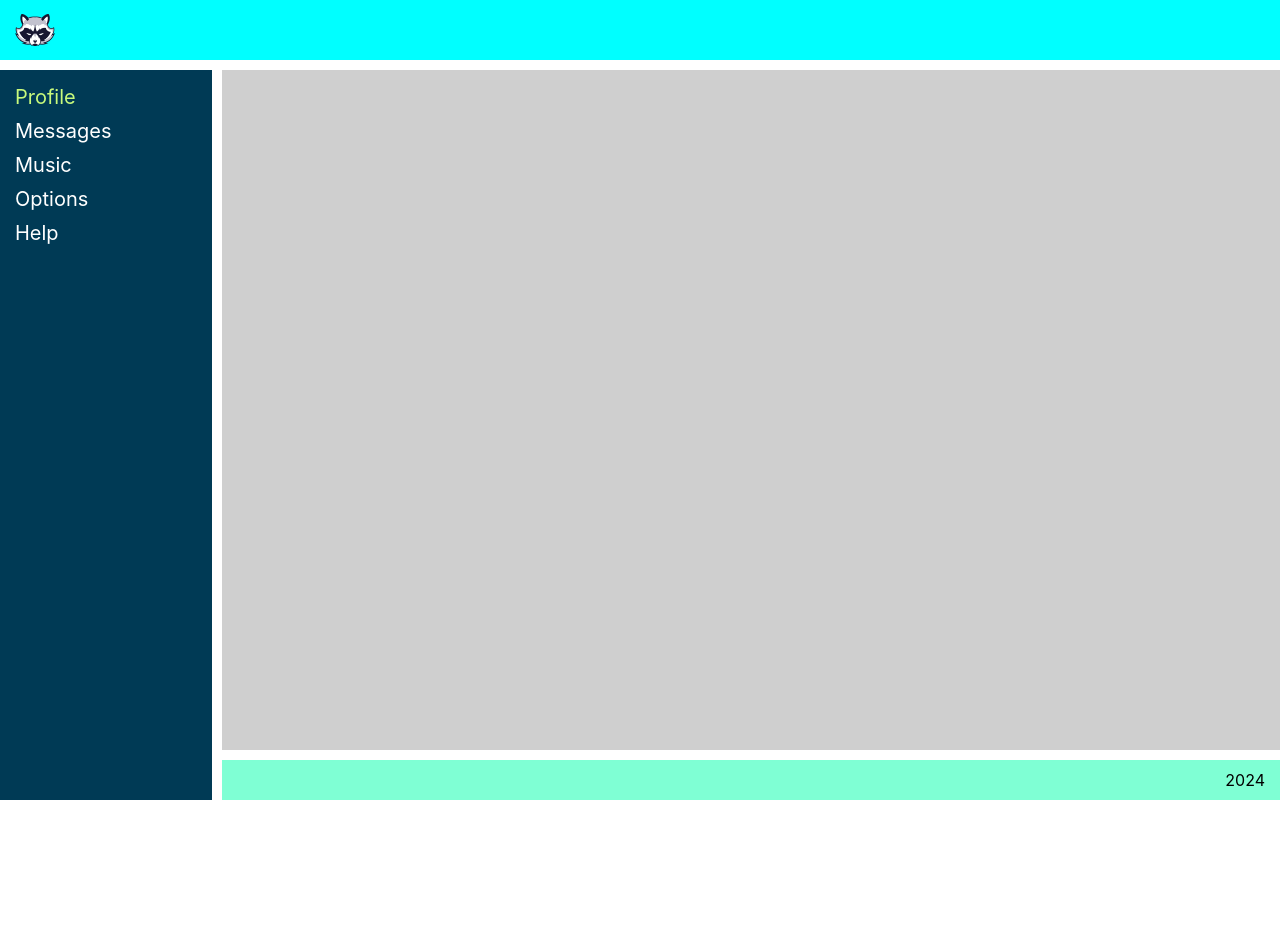
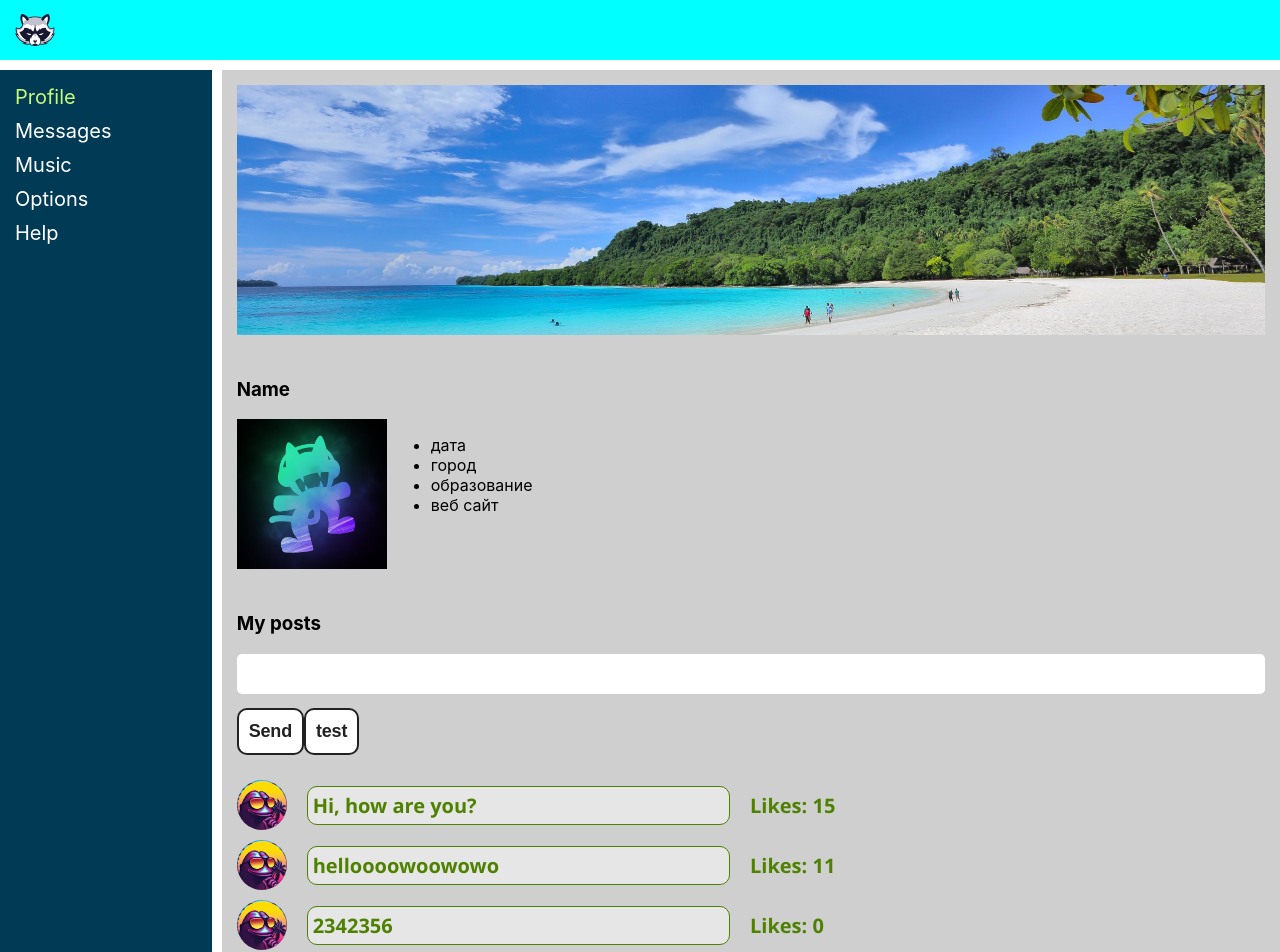
Before and after one commit to prot-alx/first_react_app, a React (Create React App) app: page /profile in a window 1280 px wide. Shown: the top 952 px of the page. Before the commit the page ends 800 px from the top, so only its background shows below. Built offline with nearby package versions, Linux system fonts and the light colour scheme.

Commit message:
Profile via connect// addpost not working

```diff
--- a/src/App.jsx
+++ b/src/App.jsx
@@ -2,8 +2,8 @@ import React from "react";
 import { BrowserRouter, Navigate, Route, Routes } from 'react-router-dom';
 import Header from './components/Header/Header';
 import SidebarContainer from './components/Sidebar/SidebarContainer';
-import Profile from './components/Profile/Profile';
-import Dialogs from './components/Dialogs/Dialogs';
+import ProfileContainer from './components/Profile/ProfileContainer';
+//import Dialogs from './components/Dialogs/Dialogs';
 import Footer from './components/Footer/Footer';
 import Help from './components/Help/Help';
 import Music from './components/Music/Music';
@@ -19,9 +19,9 @@ const App = () => {
         <SidebarContainer />
         <div className={styles.appWrapperContent}>
           <Routes>
-            {/* <Route path='*' element={<Navigate replace to='/profile'/>}/>
-            <Route path='/profile' element={<Profile />} />
-            <Route path='/messages/*' element={<Dialogs />} /> */}
+            <Route path='*' element={<Navigate replace to='/profile'/>}/>
+            <Route path='/profile' element={<ProfileContainer />} />
+            {/* <Route path='/messages/*' element={<Dialogs />} /> */}
             <Route path='/Music' element={<Music />} />
             <Route path='/Options' element={<Options />} />
             <Route path='/Help' element={<Help />} />
--- a/src/components/Profile/MyPosts/MyPosts.jsx
+++ b/src/components/Profile/MyPosts/MyPosts.jsx
@@ -2,57 +2,52 @@ import React, { Fragment, useState } from "react";
 import styles from './MyPosts.module.css';
 import Post from '../MyPosts/Post/Post';
 import { ModalWindow } from './ModalText';
-import { addPostActionCreator, updatePostActionCreator } from '../../../redux/profileReducer';
-//import StoreContext from "../../../StoreContext";
 
-const MyPosts = () => {
-    // const [modalIsOpen, setModalIsOpen] = useState(false);
-    // return (
 
-    //     <StoreContext.Consumer>
-    //         {
-    //             (store) => {
+const MyPosts = (props) => {
 
-    //                 let postsElements = store.getState().profilePage.postsData.map(post => <Post key={post.id} message={post.message} likesCount={post.likesCount} id={post.id} />);
+    console.log(props);
 
-    //                 let newPostElement = React.createRef();
+    let state = props.props;
 
-    //                 let addPost = () => {
-    //                     store.getState().newPostText === '' ? alert('Enter some text') : store.dispatch(addPostActionCreator());
-    //                 };
+    const [modalIsOpen, setModalIsOpen] = useState(false);
 
-    //                 let sendPostOnEnter = (e) => { if (e.key === "Enter") addPost() };
+    let postsElements = state.postsData.map(post => <Post key={post.id} message={post.message} likesCount={post.likesCount} id={post.id} />);
 
-    //                 let onPostChange = () => {
-    //                     let text = newPostElement.current.value;
-    //                     let action = updatePostActionCreator(text)
-    //                     store.dispatch(action);
-    //                 }
+    let newPostElement = React.createRef();
 
-    //                 return (
-    //                     <Fragment>
-    //                         <div className={styles.postBlock}>
-    //                             <h3>My posts</h3>
-    //                             <div>
-    //                                 <div className={styles.textWrapper}>
-    //                                     <textarea onChange={onPostChange} ref={newPostElement} value={store.getState().profilePage.newPostText} onKeyUp={sendPostOnEnter} />
-    //                                 </div>
-    //                                 <div>
-    //                                     <button onClick={addPost}>Send</button>
-    //                                     <button onClick={() => setModalIsOpen(true)}>test</button>
-    //                                 </div>
-    //                             </div>
-    //                             <div className={styles.posts}>
-    //                                 {postsElements}
-    //                             </div>
-    //                         </div>
-    //                         <ModalWindow modalIsOpen={modalIsOpen} setModalIsOpen={setModalIsOpen} />
-    //                     </Fragment>
-    //                 )
-    //             }
-    //         }
-    //     </StoreContext.Consumer>
-    // )
+    let addPost = () => {
+        state.newPostText === '' ? alert('Enter some text') : state.addPostActionCreator();
+    };
+
+    let sendPostOnEnter = (e) => { if (e.key === "Enter") addPost() };
+
+    let onPostChange = () => {
+        let text = newPostElement.current.value;
+        console.log(text)
+        state.updatePostActionCreator();
+    }
+
+    return (
+        <Fragment>
+            <div className={styles.postBlock}>
+                <h3>My posts</h3>
+                <div>
+                    <div className={styles.textWrapper}>
+                        <textarea onChange={onPostChange} ref={newPostElement} value={props.newPostText} onKeyUp={sendPostOnEnter} />
+                    </div>
+                    <div>
+                        <button onClick={addPost}>Send</button>
+                        <button onClick={() => setModalIsOpen(true)}>test</button>
+                    </div>
+                </div>
+                <div className={styles.posts}>
+                    {postsElements}
+                </div>
+            </div>
+            <ModalWindow modalIsOpen={modalIsOpen} setModalIsOpen={setModalIsOpen} />
+        </Fragment>
+    )
 }
 
 export default MyPosts;
--- a/src/components/Profile/Profile.jsx
+++ b/src/components/Profile/Profile.jsx
@@ -3,11 +3,11 @@ import React, { Fragment } from "react";
 import MyPosts from "./MyPosts/MyPosts";
 import ProfileInfo from "./ProfileInfo/ProfileInfo";
 
-const Profile = () => {
+const Profile = (props) => {
     return (
         <Fragment>
             <ProfileInfo />
-            <MyPosts />
+            <MyPosts props={props}/>
         </Fragment>
     )
 }
--- /dev/null
+++ b/src/components/Profile/ProfileContainer.jsx
@@ -0,0 +1,21 @@
+import { connect } from 'react-redux';
+import Profile from './Profile';
+import { addPostActionCreator, updatePostActionCreator } from '../../redux/profileReducer';
+
+let mapStateToProps = (state)=> {
+    return {
+        newPostText: state.profilePage.newPostText,
+        postsData: state.profilePage.postsData,
+  }
+}
+
+let mapDispatchToProps = (dispatch) => {
+    return {
+        addPostActionCreator: () => {dispatch(addPostActionCreator())},
+        updatePostActionCreator: (text) => {dispatch(updatePostActionCreator(text))},
+    }
+}
+
+const ProfileContainer = connect(mapStateToProps, mapDispatchToProps)(Profile);
+
+export default ProfileContainer;
--- a/src/redux/profileReducer.js
+++ b/src/redux/profileReducer.js
@@ -36,10 +36,12 @@ const profileReducer = (state = initialState, action) => {
 }
 
 export const addPostActionCreator = () => {
+    console.log('ADD POST ACTION CREATOR');
     return {type : ADD_POST}
 }
 
 export const updatePostActionCreator = (text) => {
+    console.log('UPDATE POST ACTION CREATOR');
     return {type : UPDATE_NEW_POST_TEXT, newText : text}
 }
 
```
